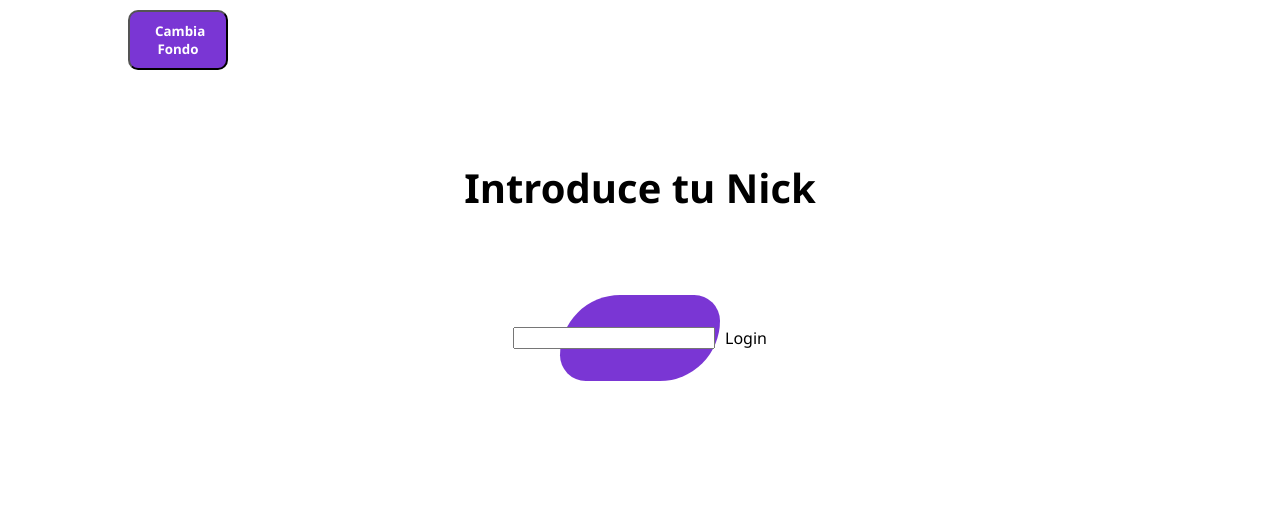
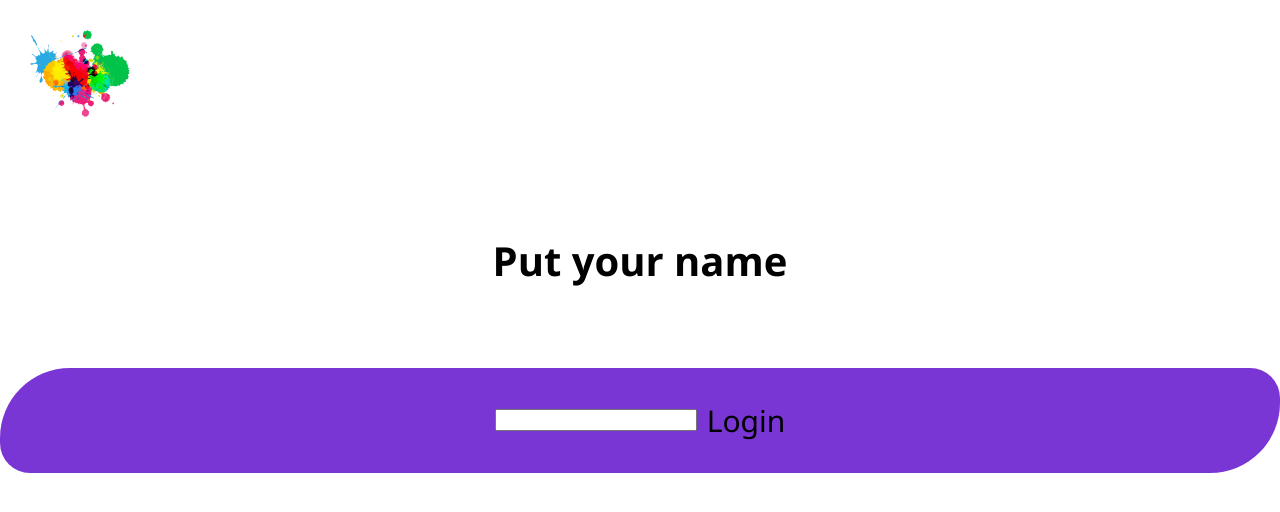
Before and after one commit to Kirk810/HUB-juegos, a website built with Vite: page index.html in a window 1280 px wide. Built offline with nearby package versions, Linux system fonts and the light colour scheme.

Commit message:
HUB-juegos

```diff
--- a/components/Footer/Footer.js
+++ /dev/null
@@ -1 +0,0 @@
-import "./Footer.css";
--- a/components/Header/Header.css
+++ b/components/Header/Header.css
@@ -1,26 +1,12 @@
-#navBar{
-  display: flex;
-  align-content: center;
-  justify-content: center;
+button{
+  background: transparent;
+  border: 0;
 }
 
-header {
-    height: 10vh;
-    display: flex;
-    justify-content: space-between;
-    align-items: center;
-    padding: 0 8rem;
-    flex-wrap: wrap;
-  }
-
-  button {
-    display: block;
-    width: 100px;
-    font-family: Arial, Helvetica, sans-serif;
-    font-weight: 700;
-    border-radius: 10px;
-    padding: 10px 25px;
-    background-color: #7a36D4;
-    color: #ffff;
-    text-decoration: none;
-  }
+button > img{
+  display: flex;
+  justify-content: flex-end;
+  margin: 30px 30px;;
+  width: 100px;
+  height: auto;
+}
--- a/components/Header/Header.js
+++ b/components/Header/Header.js
@@ -1,10 +1,7 @@
 import "./Header.css";
-import { initContent } from "../../main";
 
 const template = () =>`
-<button class="my-btn">
-<h4>Cambia Fondo</h4>
-</button>
+<button><img src="/utils/colores.png"></button>
 `
 
 function colorCode() {
@@ -20,7 +17,7 @@ const addListeners = () =>{
   document.querySelector("button")
   .addEventListener("click" , () => {
     document.body.style.backgroundColor = colorCode();
-  }); initContent("body");
+  })
     }
 
 export const printTemplate = () => {
--- a/pages/API/API.js
+++ b/pages/API/API.js
@@ -97,7 +97,7 @@ const getButtons = () => {
 }
 
 const searchPokemonsType = (type) => {
-  mapPokemonsByType(mapPokemon.filter((pokemon) => pokemon.type === type));
+  mapPokemonsByType(mapPokemon.filter((pokemon) => pokemon.type === type || pokemon.type2 === type));
 }
 
 const mapPokemonsByType = (pokemonsByType) => {
--- a/pages/Home/Home.css
+++ b/pages/Home/Home.css
@@ -12,6 +12,11 @@ justify-content: center;
 display: flex;
 flex-direction: column;
 margin: 10px 10px;
+}
+
+.back > img{
+  width: 50px;
+  height: auto;
 }
 
 .hub{
--- a/pages/Home/Home.js
+++ b/pages/Home/Home.js
@@ -2,7 +2,7 @@ import "./Home.css";
 import { initContent } from "../../main";
 
 const template = () => `
-<a class="back">Log out<a>
+<a class="back"><img src="/utils/logout.svg"><a>
 <section class="home">
   <h2>Welcome<span id="userName"></span></h2>
     <ul class="hub">
--- a/pages/Login/Login.css
+++ b/pages/Login/Login.css
@@ -1,10 +1,10 @@
 .login {
     background-color: #7a36D4;
+    border:rgb(0, 0, 0);
     display: flex;
     align-items: center;
     padding: 2rem;
     justify-content: center;
-    margin: 10vh 70vh;
     gap: 10px;
     border-top-left-radius: 70px;
     border-top-right-radius: 30px;
@@ -17,9 +17,10 @@ h2{
     display: flex;
     justify-content: center;
     align-content: center;
-    margin: 10vh 40vh;
+    margin: 10vh 0;
 }
 
 .login > a{
+    font-size: 30px;
     color: rgb(0, 0, 0);
 }
--- a/pages/Login/Login.js
+++ b/pages/Login/Login.js
@@ -2,19 +2,19 @@ import "./Login.css";
 import { initContent } from "../../main";
 
 const template = () => `
-<h2>Introduce tu Nick</h2>
+<h2>Put your name</h2>
 <section class="login">
   <input type="text" id="loginInput"/>
-  <a id="loginBtn">Login</a>
+  <a id="loginBtn" style="cursor:pointer;">Login</a>
 </section>
 `;
 
 const addListeners = () =>{
   const loginInput = document.querySelector("#loginInput");
   document.querySelector("#loginBtn").addEventListener("click", () => {
-        localStorage.setItem("user",loginInput.value);
-        initContent("Home");
-      });
+    localStorage.setItem("user", loginInput.value);
+    initContent("Home");
+  });
 }
 
 export const printTemplate = () => {
```
Also changed, not shown: components/Footer/Footer.css (deleted), public/utils/colores.png (added), public/utils/logout.svg (added).
